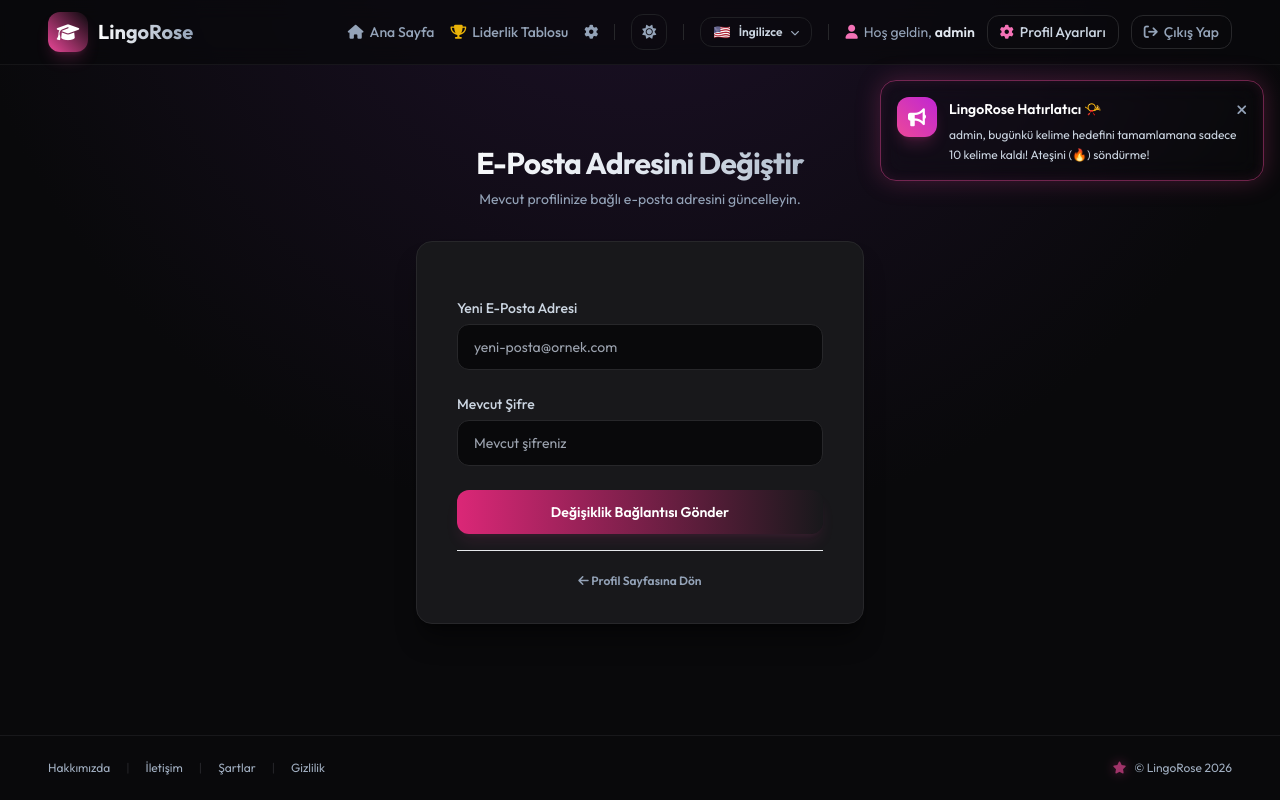
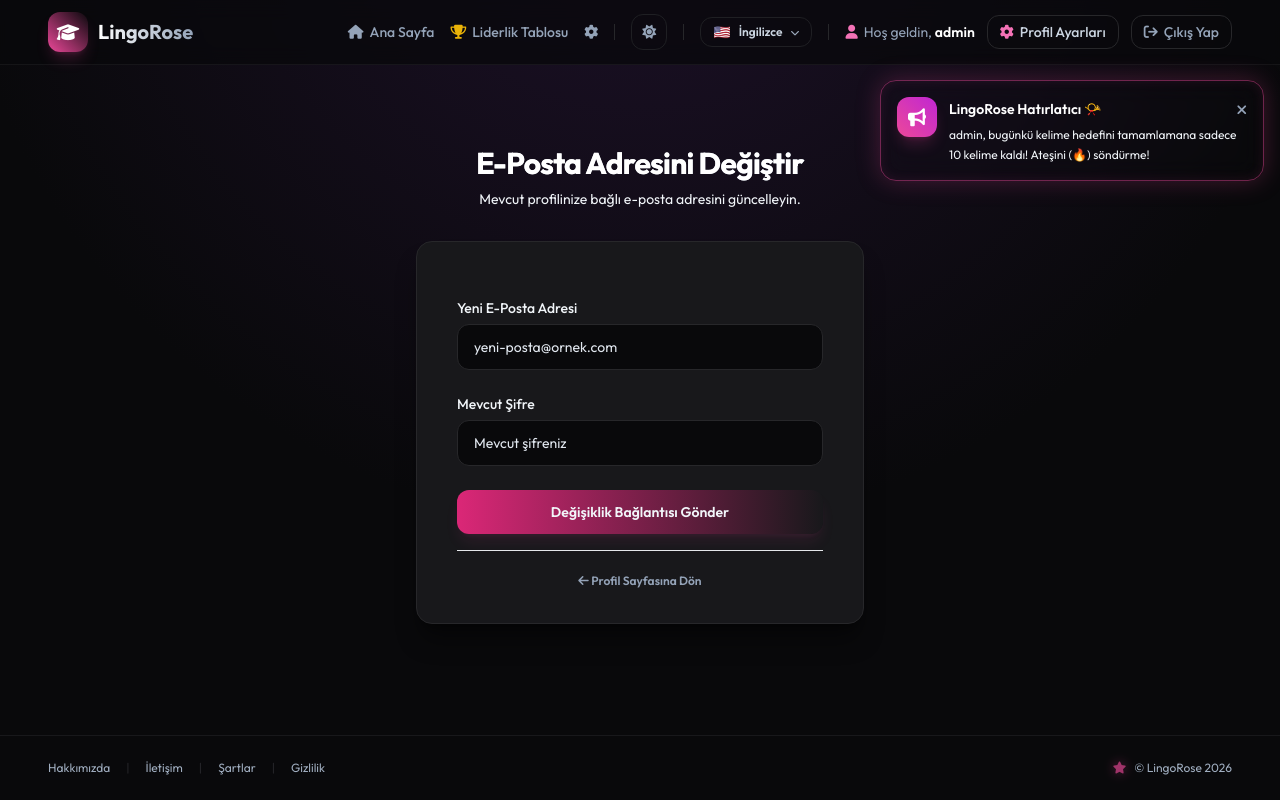
Before and after one commit to asenakuntkir27-cmd/dil-ogrenim-portali-ve-kelime-kartlari, a Flask app: page /auth/change-email-request in a window 1280 px wide. Run offline with Flask 3, Linux system fonts and the light colour scheme; a user stored in the database is signed in; some libraries are stand-ins or nearby versions.

Commit message:
tüm sistem, girdi alanlari ve inline ceviri pencereleri icin global okunabilirlik ve kontrast cilasi tamamlandi.

```diff
--- a/app/templates/base.html
+++ b/app/templates/base.html
@@ -81,22 +81,85 @@
             --zinc-950: #f8fafc;
         }
         /* Dynamic Theme Text Color Polish */
-        body {
-            color: #f1f5f9 !important;
+        body, p, li, label, td, th, option {
+            color: #F1F5F9 !important;
         }
-        [data-theme="light"] body {
-            color: #334155 !important;
+        [data-theme="light"] body,
+        [data-theme="light"] p,
+        [data-theme="light"] li,
+        [data-theme="light"] label,
+        [data-theme="light"] td,
+        [data-theme="light"] th,
+        [data-theme="light"] option {
+            color: #1E293B !important;
         }
-        h1, h2, h3, h4, h5, h6 {
-            color: #ffffff;
+
+        h1, h2, h3, h4, h5, h6, strong:not(button *, a *, .btn *, .nav-register-btn *), b:not(button *, a *, .btn *, .nav-register-btn *) {
+            color: #FFFFFF !important;
         }
         [data-theme="light"] h1,
         [data-theme="light"] h2,
         [data-theme="light"] h3,
         [data-theme="light"] h4,
         [data-theme="light"] h5,
-        [data-theme="light"] h6 {
-            color: #2d3748 !important;
+        [data-theme="light"] h6,
+        [data-theme="light"] strong:not(button *, a *, .btn *, .nav-register-btn *),
+        [data-theme="light"] b:not(button *, a *, .btn *, .nav-register-btn *) {
+            color: #0F172A !important;
+        }
+
+        /* Form Inputs, Textareas, Selects & Tooltip text styling */
+        input[type="text"],
+        input[type="email"],
+        input[type="password"],
+        input[type="search"],
+        textarea,
+        select,
+        #vocab-search-input,
+        #inline-translate-result-text,
+        #inline-translate-original-text {
+            color: #FFFFFF !important;
+        }
+
+        input[type="text"]::placeholder,
+        input[type="email"]::placeholder,
+        input[type="password"]::placeholder,
+        input[type="search"]::placeholder,
+        textarea::placeholder,
+        #vocab-search-input::placeholder {
+            color: #E2E8F0 !important;
+        }
+
+        [data-theme="light"] input[type="text"],
+        [data-theme="light"] input[type="email"],
+        [data-theme="light"] input[type="password"],
+        [data-theme="light"] input[type="search"],
+        [data-theme="light"] textarea,
+        [data-theme="light"] select,
+        [data-theme="light"] #vocab-search-input,
+        [data-theme="light"] #inline-translate-result-text,
+        [data-theme="light"] #inline-translate-original-text {
+            color: #334155 !important;
+        }
+
+        [data-theme="light"] input[type="text"]::placeholder,
+        [data-theme="light"] input[type="email"]::placeholder,
+        [data-theme="light"] input[type="password"]::placeholder,
+        [data-theme="light"] input[type="search"]::placeholder,
+        [data-theme="light"] textarea::placeholder,
+        [data-theme="light"] #vocab-search-input::placeholder {
+            color: #334155 !important;
+        }
+
+        /* Protect buttons, links and their children from important overrides */
+        button, button *,
+        a, a *,
+        .btn, .btn *,
+        input[type="submit"],
+        input[type="button"],
+        .nav-register-btn,
+        .nav-register-btn * {
+            color: inherit;
         }
         /* Custom premium styles */
         body {
@@ -170,20 +233,6 @@
         }
         [data-theme="light"] #neon-reminder-toast p {
             color: #312e81 !important;
-        }
-
-        /* Search Input theme overrides */
-        #vocab-search-input {
-            color: #F1F5F9 !important;
-        }
-        #vocab-search-input::placeholder {
-            color: #a0aec0 !important;
-        }
-        [data-theme="light"] #vocab-search-input {
-            color: #334155 !important;
-        }
-        [data-theme="light"] #vocab-search-input::placeholder {
-            color: #334155 !important;
         }
 
         /* Inline Translation Tooltip Styling */
```
